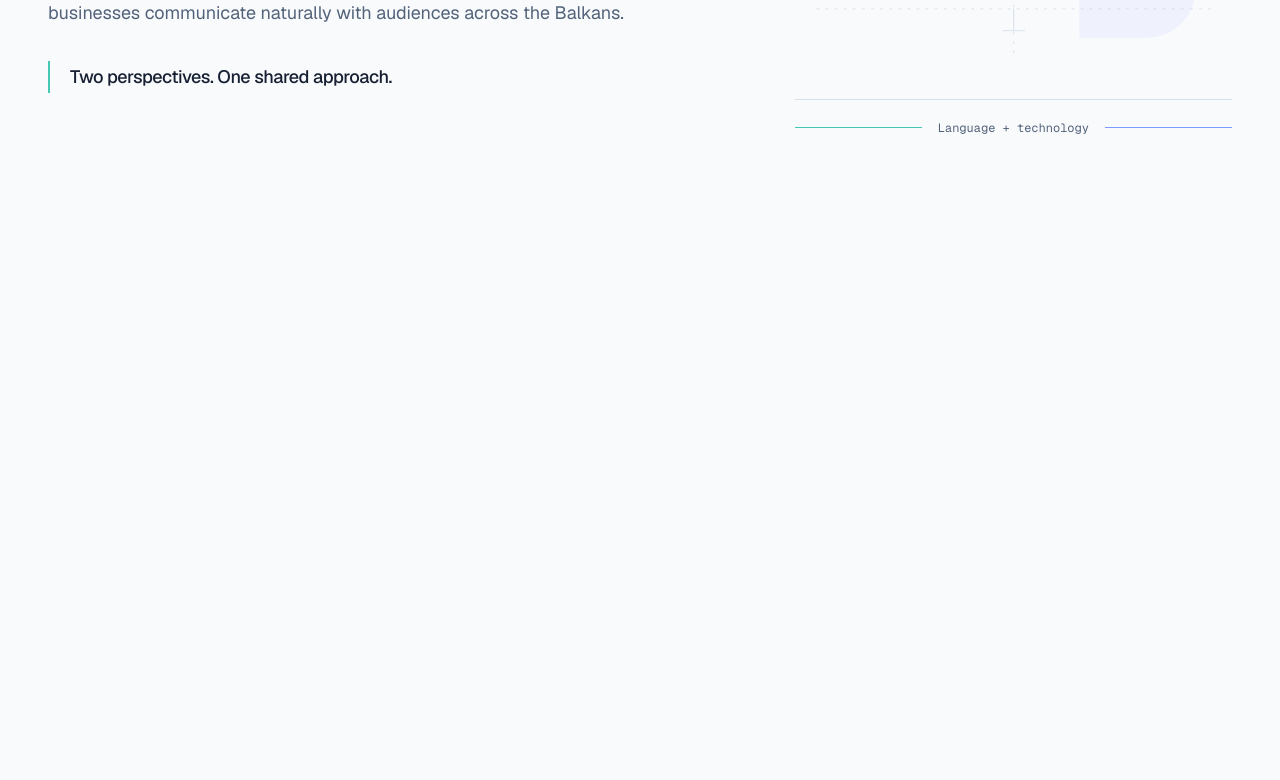
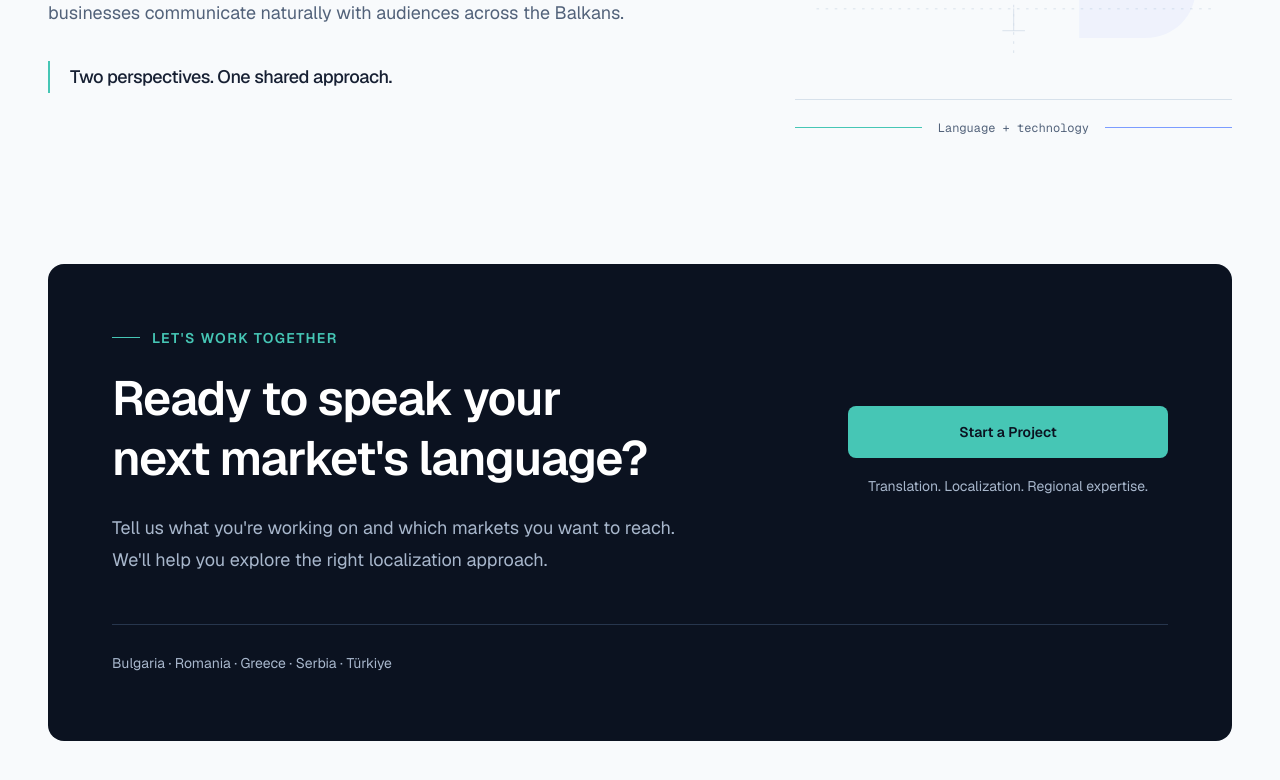
Before and after one commit to mitevdimitar/translation-agency, a Next.js app: page / in a window 1280 px wide. Shown: the part 8236-9016 px from the top of the page. Before the commit the page ends 8500 px from the top, so only its background shows below. Built offline with nearby package versions, Linux system fonts and the light colour scheme.

Commit message:
feat: add final cta section

```diff
--- /dev/null
+++ b/app/components/final-cta.tsx
@@ -0,0 +1,48 @@
+export default function FinalCta() {
+  return (
+    <section
+      id="contact"
+      aria-labelledby="contact-heading"
+      className="bg-page pb-20 text-white sm:pb-24 lg:pb-32"
+    >
+      <div className="site-container">
+        <div className="rounded-2xl bg-dark-hero px-6 py-10 sm:p-10 lg:p-16">
+          <div className="grid items-center gap-8 lg:grid-cols-12 lg:gap-12">
+            <div className="min-w-0 lg:col-span-8">
+              <p className="flex items-center gap-3 text-xs font-semibold tracking-widest text-teal-accent sm:text-sm">
+                <span aria-hidden="true" className="h-px w-7 shrink-0 bg-teal-accent" />
+                LET&apos;S WORK TOGETHER
+              </p>
+              <h2
+                id="contact-heading"
+                className="mt-5 max-w-2xl text-3xl font-semibold leading-tight tracking-tight text-balance sm:text-4xl lg:text-5xl"
+              >
+                Ready to speak your next market&apos;s language?
+              </h2>
+              <p className="mt-6 max-w-xl text-base leading-8 text-technology-secondary sm:text-lg">
+                Tell us what you&apos;re working on and which markets you want to
+                reach. We&apos;ll help you explore the right localization approach.
+              </p>
+            </div>
+            <div className="min-w-0 lg:col-span-4">
+              {/* TODO (Task 17): Replace this placeholder with a link to the Contact page. */}
+              <button
+                type="button"
+                disabled
+                className="inline-flex min-h-13 w-full cursor-not-allowed items-center justify-center rounded-lg bg-teal-accent px-6 py-3.5 text-sm font-semibold text-dark-hero sm:w-auto lg:w-full"
+              >
+                Start a Project
+              </button>
+              <p className="mt-4 text-sm leading-6 text-technology-secondary lg:text-center">
+                Translation. Localization. Regional expertise.
+              </p>
+            </div>
+          </div>
+          <p className="mt-10 border-t border-workflow-border pt-6 text-sm leading-7 text-technology-secondary lg:mt-12">
+            Bulgaria · Romania · Greece · Serbia · Türkiye
+          </p>
+        </div>
+      </div>
+    </section>
+  );
+}
--- a/app/page.tsx
+++ b/app/page.tsx
@@ -1,4 +1,5 @@
 import AboutUs from "./components/about-us";
+import FinalCta from "./components/final-cta";
 import Hero from "./components/hero";
 import HowWeWork from "./components/how-we-work";
 import Industries from "./components/industries";
@@ -18,6 +19,7 @@ export default function Home() {
       <Industries />
       <HowWeWork />
       <AboutUs />
+      <FinalCta />
     </main>
   );
 }
```
